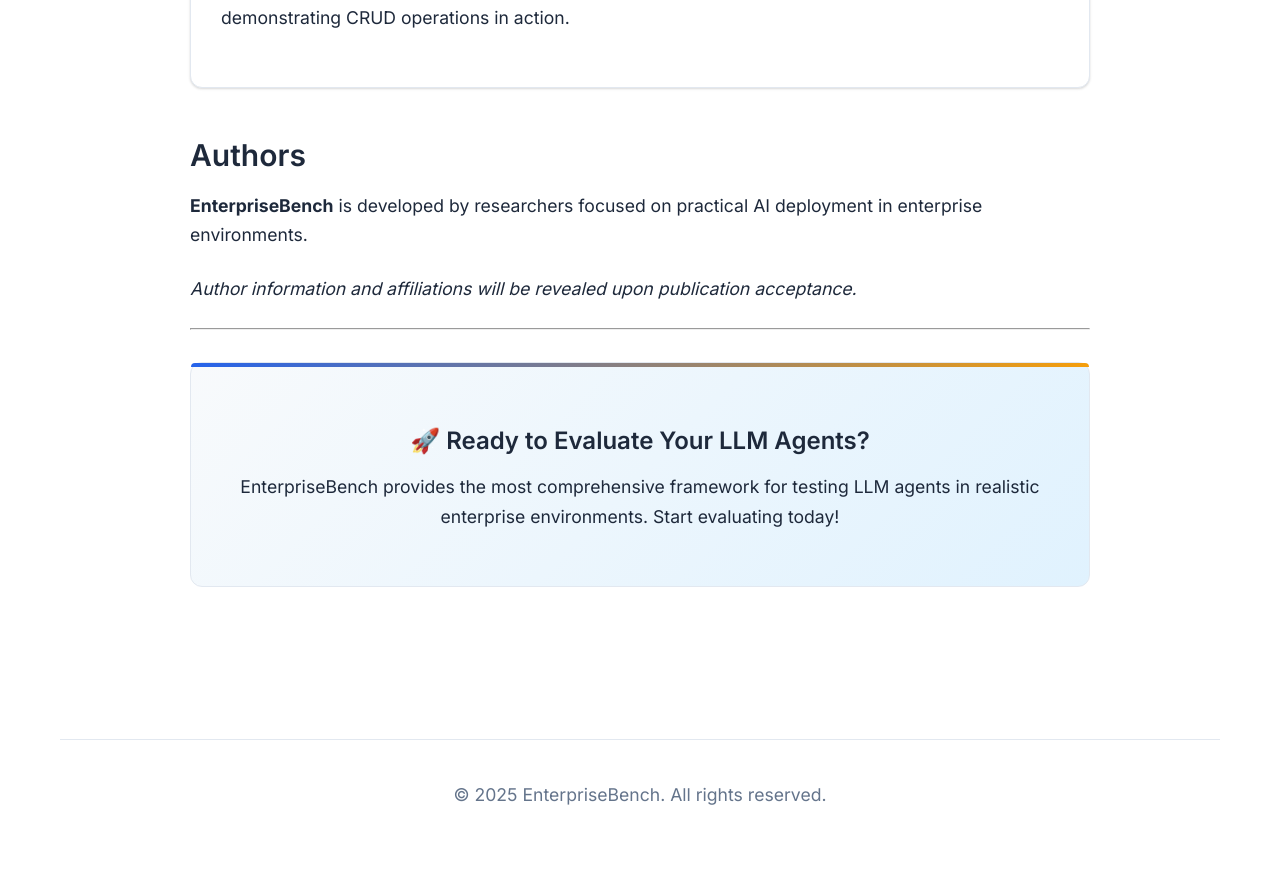
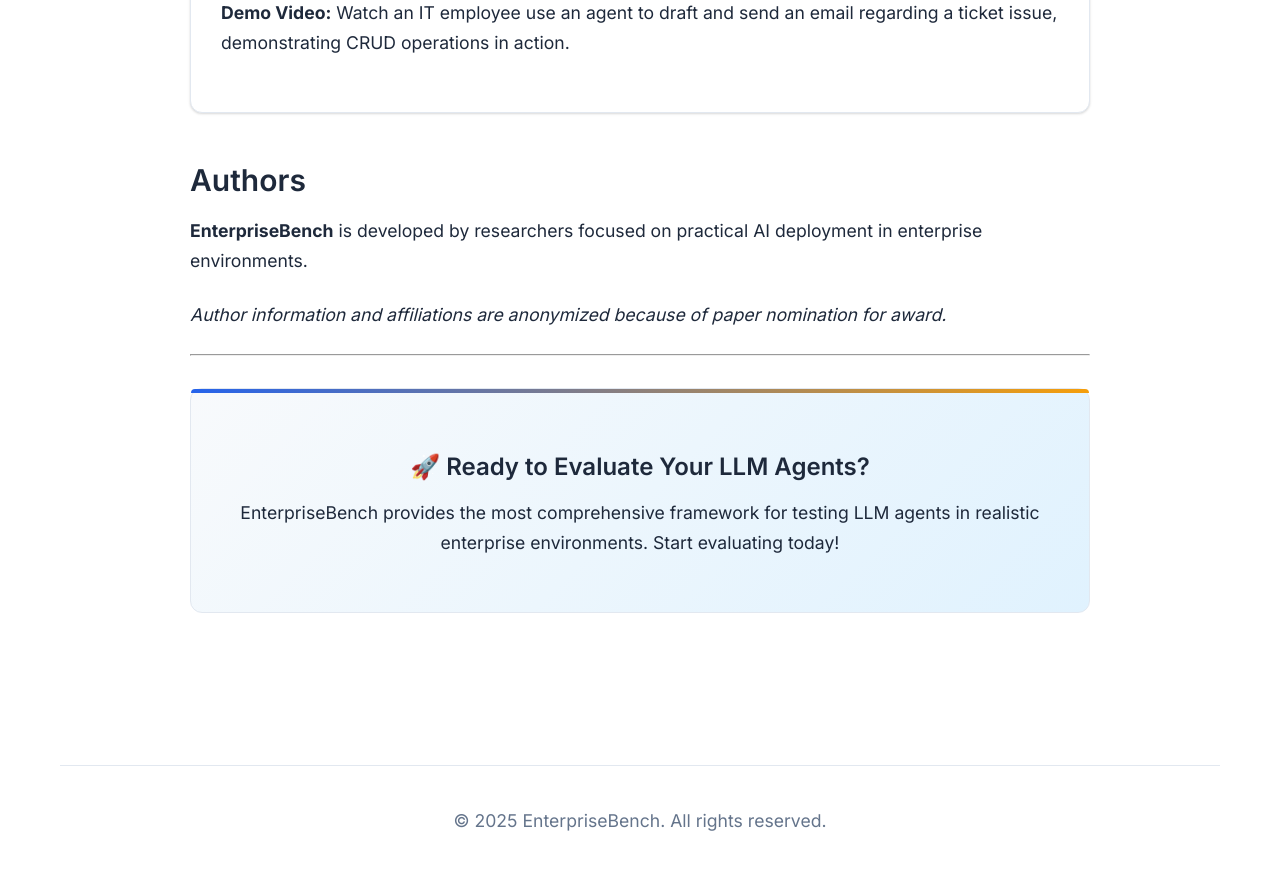
Before and after one commit to anonymous-tech-dev/EnterpriseBench, a Jekyll site: the page built from index.md, in a window 1280 px wide and 900 px high, scrolled down 8840 px. Shown: the top 870 px of the window. Built offline with Jekyll 4.4.1, drawn with Linux system fonts in a browser that asks for light colours.

Commit message:
Update index.md

```diff
--- a/index.md
+++ b/index.md
@@ -3,11 +3,13 @@ layout: default
 title: "Can LLMs Help You at Work? A Sandbox for Evaluating LLM Agents in Enterprise Environments"
 ---
 
+<div align="center"><strong>Anonymized Blog</strong></div>
+
 <div class="nav-menu">
 <header class="header">
       <div class="links-section">
-        <a href="https://anonymous.4open.science/r/EnterpriseBench-87B1/README.md" class="link-button github"><span>📄</span>Code</a>
-        <a href="https://anonymous.4open.science/r/EnterpriseBench-87B1/README.md" class="link-button huggingface"><span>🤗</span>Data</a>
+        <a href="https://anonymous.4open.science/r/EnterpriseBench-87B1/README.md" class="link-button github"><span>📄</span><strong>Code</strong></a>
+        <a href="https://anonymous.4open.science/r/EnterpriseBench-87B1/README.md" class="link-button huggingface"><span>🤗</span><strong>Data</strong></a>
         <!-- <a href="https://aclanthology.org/2025.acl-long.1152/" class="link-button arxiv"><span>📚</span> Paper </a> -->
       </div>
     </header>
@@ -337,7 +339,7 @@ Evaluate agent performance on standard business operations:
 
 **EnterpriseBench** is developed by researchers focused on practical AI deployment in enterprise environments.
 
-*Author information and affiliations will be revealed upon publication acceptance.*
+*Author information and affiliations are anonymized because of paper nomination for award.*
 
 ---
 <div class="highlight-box text-center">
```
